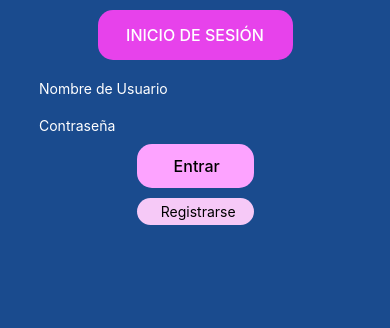
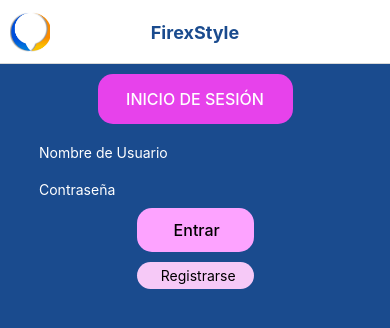
Before and after one commit to micanowak/LogIn_Nowak_Averbuch, a React Native app in the folder MyApp/: screen / in a window 390 px wide. Shown: the top 328 px of the page. Built offline with nearby package versions, Linux system fonts and the light colour scheme.

Commit message:
listo, feliz año

```diff
--- a/MyApp/App.js
+++ b/MyApp/App.js
@@ -1,6 +1,6 @@
 import { StatusBar } from 'expo-status-bar';
 import React from 'react';
-import { StyleSheet, Text, View } from 'react-native';
+import { StyleSheet, Text, View, Image } from 'react-native';
 import LogIn from './src/screens/LogIn';
 import Home from './src/screens/Home';
 import {
@@ -51,55 +51,70 @@ export default function App() {
     },
   };
 
-
+  const headerOptions = {
+    headerStyle: {
+      backgroundColor: 'white',
+    },
+    headerTintColor: '#1A4B8E',
+    headerTitleStyle: {
+      fontWeight: 'bold',
+    },
+    headerTitleAlign: 'center',
+    headerLeft: () => (
+      <Image
+        source={require('./assets/logo.png')}
+        style={{ width: 40, height: 40, marginLeft: 10 }}
+      />
+    ),
+  };
 
   return (
     <NavigationContainer theme={navTheme}>
       <Stack.Navigator
         screenOptions={{
           animationEnabled: false,
-          headerShown: false,
+          //headerShown: false,
         }}
       >
         <Stack.Screen
           name="LogIn"
           component={LogIn}
-          options={{ title: "Log In" }}
+          options={{ title: "FirexStyle", ...headerOptions, headerShown: true }}
         />
         <Stack.Screen
           name="Juego"
           component={Juego}
-          options={{ title: "Adivina Juego" }}
+          options={{ title: "FirexStyle",  ...headerOptions, headerShown: true }}
         />
         <Stack.Screen
           name="FinJuego"
           component={FinJuego}
-          options={{ title: "Fin Juego" }}
+          options={{ title: "FirexStyle",  ...headerOptions, headerShown: true }}
         />
         <Stack.Screen
           name="FinJuegoUnir"
           component={FinJuegoUnir}
-          options={{ title: "Fin Juego Unir" }}
+          options={{ title: "FirexStyle",  ...headerOptions, headerShown: true }}
         />
         <Stack.Screen
           name="Home"
           component={Home}
-          options={{ title: "Home" }}
+          options={{ title: "FirexStyle",  ...headerOptions, headerShown: true }}
         />
         <Stack.Screen
           name="unirJuego"
           component={unirJuego}
-          options={{ title: "Unir Juego" }}
+          options={{ title: "FirexStyle",  ...headerOptions, headerShown: true }}
         />
         <Stack.Screen
           name="SignIn"
           component={SignIn}
-          options={{ title: "Sign In" }}
+          options={{ title: "FirexStyle",  ...headerOptions, headerShown: true }}
         />
         <Stack.Screen
           name="Perfil"
           component={Perfil}
-          options={{ title: "Perfil" }}
+          options={{ title: "FirexStyle",  ...headerOptions, headerShown: true }}
         />
       </Stack.Navigator>
     </NavigationContainer>
--- a/MyApp/src/screens/FinJuego.js
+++ b/MyApp/src/screens/FinJuego.js
@@ -35,9 +35,6 @@ const FinJuego = () => {
     const buttonHomeHandler = () => {
         navigation.navigate("Home");
     }
-    const buttonNewGameHandler = () => {
-        navigation.navigate("Juego");
-    }
 
     return (
         <ImageBackground
@@ -48,9 +45,6 @@ const FinJuego = () => {
                 <View style={styles.container}>
                     <Text style={styles.title}>Puntos Finales: {puntos}</Text>
                     <Text style={styles.title}>{Mensaje}</Text>
-                    <TouchableOpacity onPress={buttonNewGameHandler}>
-                        <Text style={styles.button}>Volver a Jugar</Text>
-                    </TouchableOpacity>
                     <TouchableOpacity onPress={buttonHomeHandler}>
                         <Text style={styles.button2}>Volver a la Home</Text>
                     </TouchableOpacity>
--- a/MyApp/src/screens/FinJuegoUnir.js
+++ b/MyApp/src/screens/FinJuegoUnir.js
@@ -19,9 +19,6 @@ const FinJuego = () => {
     const buttonHomeHandler = () => {
         navigation.navigate("Home");
     }
-    const buttonNewGameHandler = () => {
-        navigation.navigate("unirJuego");
-    }
 
     return (
         <ImageBackground
@@ -31,9 +28,6 @@ const FinJuego = () => {
             <View style={styles.centerCont}>
                 <View style={styles.container}>
                     <Text style={styles.title}>Felicitaciones, ganaste!!</Text>
-                    <TouchableOpacity onPress={buttonNewGameHandler}>
-                        <Text style={styles.button}>Volver a Jugar</Text>
-                    </TouchableOpacity>
                     <TouchableOpacity onPress={buttonHomeHandler}>
                         <Text style={styles.button2}>Volver a la Home</Text>
                     </TouchableOpacity>
```
Also changed, not shown: MyApp/assets/logo.png (added), 1 other file (tests, documents, lock files or other folders).
